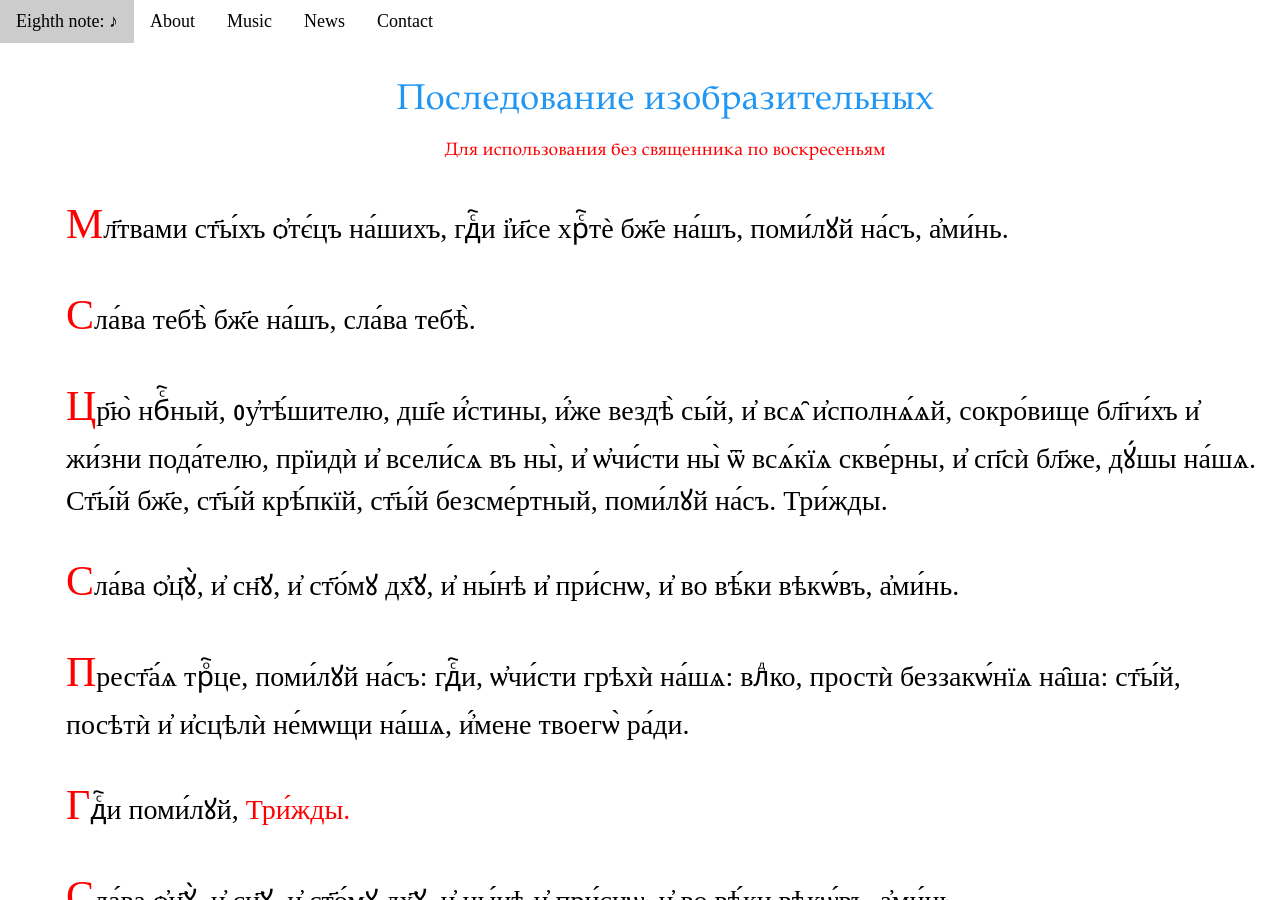
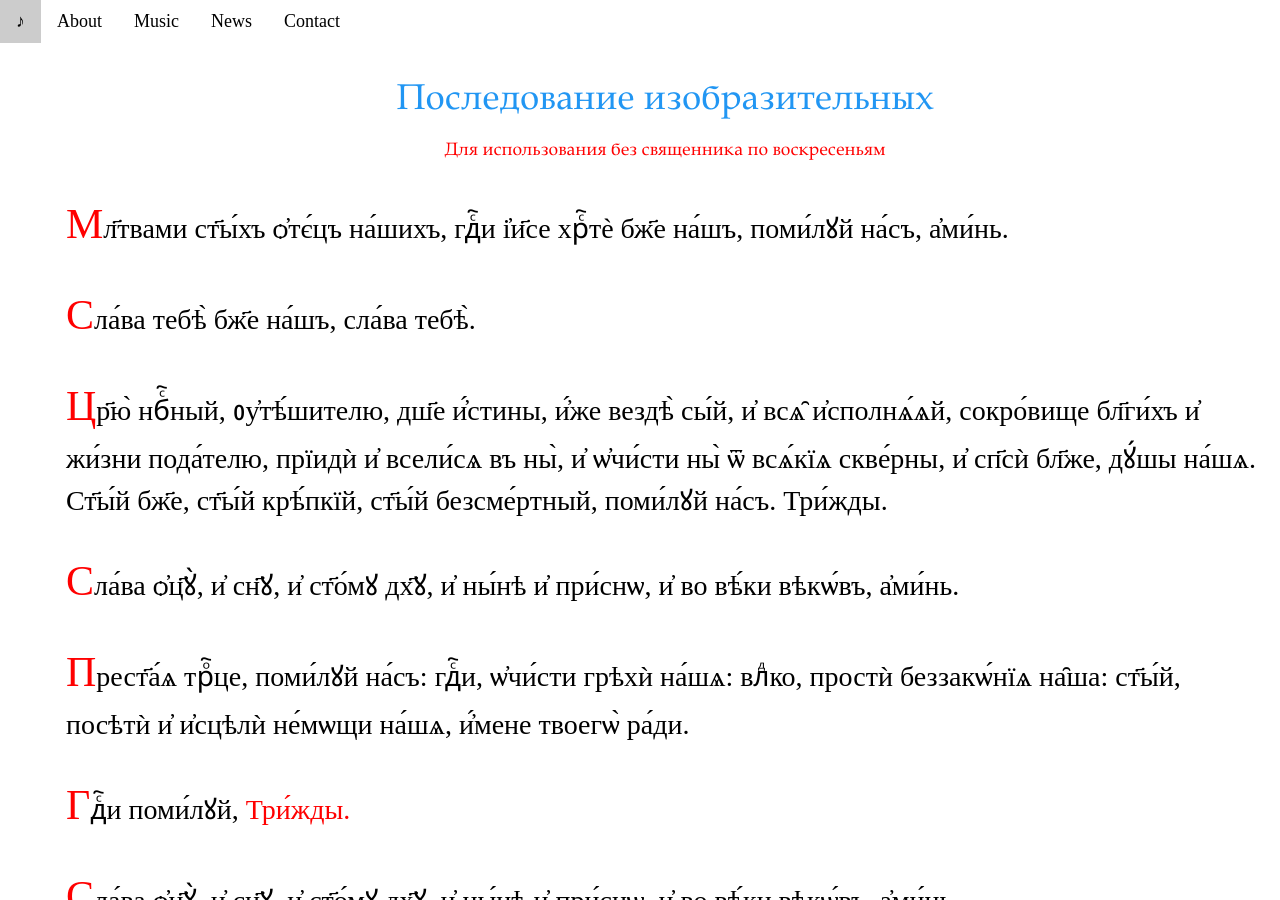
Before and after one commit to markjville/markjville.github.io, a Jekyll site: the page built from index.md, in a window 1280 px wide and 900 px high. Built offline with Jekyll 4.4.1, drawn with Linux system fonts in a browser that asks for light colours; some web fonts are replaced; comment, search, counter and statistics services are not loaded; our own code applies the rules of GitHub Pages for plain Markdown files.

Commit message:
Update default.html

```diff
--- a/_layouts/default.html
+++ b/_layouts/default.html
@@ -23,7 +23,7 @@ p::first-letter {
 <div class="w3-top">
   <div class="w3-bar w3-theme w3-top w3-left-align w3-large">
     <a class="w3-bar-item w3-button w3-right w3-hide-large w3-hover-white w3-large w3-theme-l1" href="javascript:void(0)" onclick="w3_open()"><i class="fa fa-bars"></i></a>
-    <a href="#" class="w3-bar-item w3-button w3-theme-l1">Eighth note: &#9834;</a>
+    <a href="#" class="w3-bar-item w3-button w3-theme-l1">&#9834;</a>
     <a href="#" class="w3-bar-item w3-button w3-hide-small w3-hover-white">About</a>
     <a href="#" class="w3-bar-item w3-button w3-hide-small w3-hover-white">Music</a>
     <a href="#" class="w3-bar-item w3-button w3-hide-small w3-hover-white">News</a>
```
